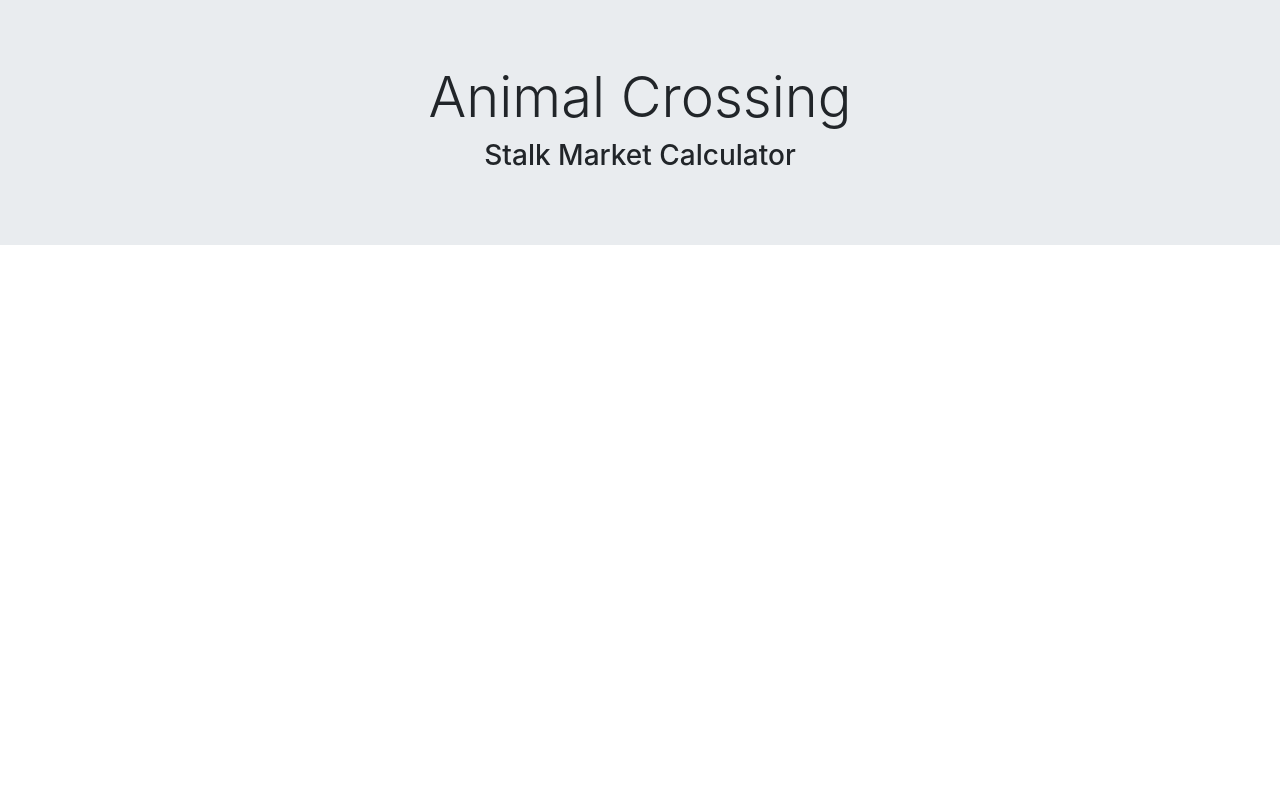
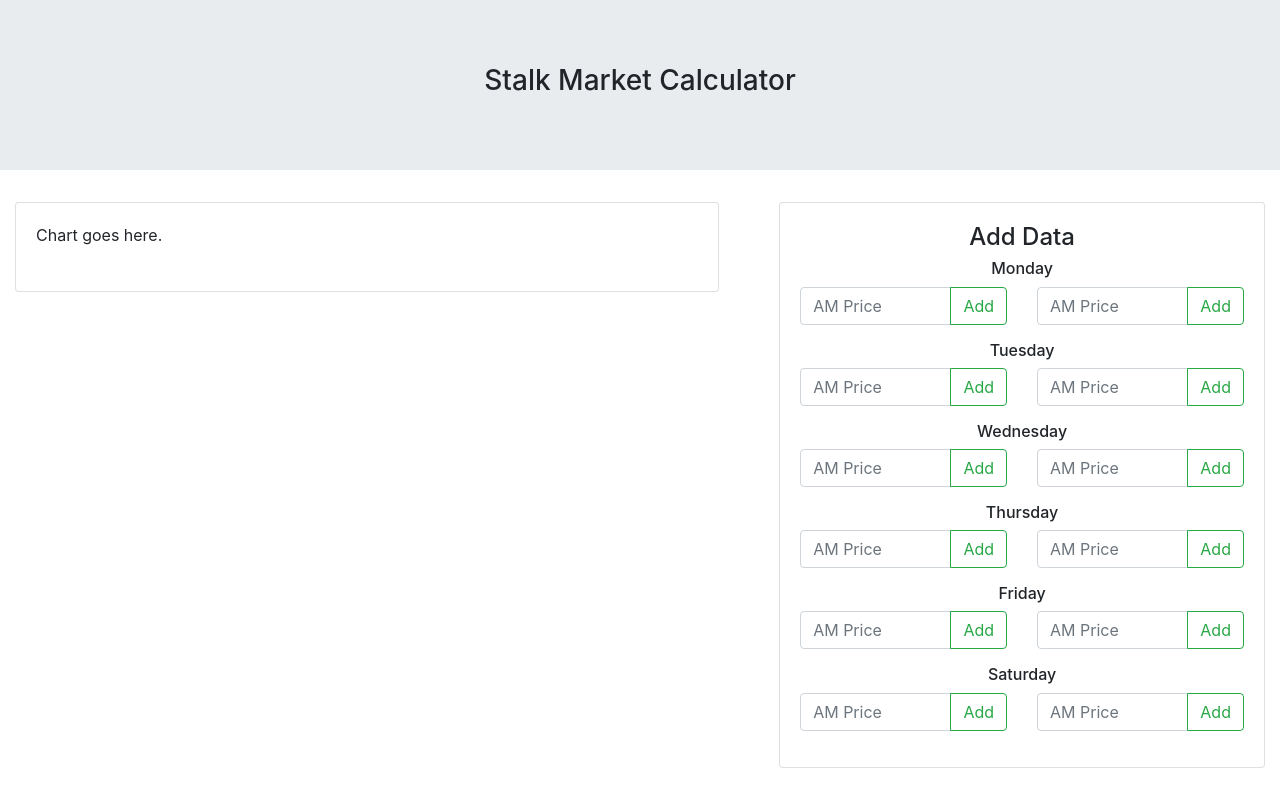
Before and after one commit to ccostoso/ac-stalkmarket, a React (Create React App) app: page / in a window 1280 px wide. Built offline with nearby package versions, Linux system fonts and the light colour scheme.

Commit message:
Basic structure of app complete

```diff
--- a/package.json
+++ b/package.json
@@ -10,7 +10,7 @@
     "react": "^16.13.1",
     "react-cookie": "^4.0.3",
     "react-dom": "^16.13.1",
-    "react-router": "^5.2.0",
+    "react-router-dom": "^5.2.0",
     "react-scripts": "3.4.1"
   },
   "scripts": {
--- a/src/App.js
+++ b/src/App.js
@@ -1,30 +1,42 @@
-import React, { useState } from 'react';
+import React, { useState, useEffect } from 'react';
+import {
+  BrowserRouter as Router,
+  Switch,
+  Route,
+  Link
+} from "react-router-dom";
 import { useCookies } from 'react-cookie';
+import Home from "./pages/Home";
 import './App.css';
 
 function App() {
   const [cookies, setCookie, removeCookie] = useCookies(['acstalkmarket']);
-  const [chartInfo, setChartInfo] = useState([]);
+  const [chartInfo, setChartInfo] = useState();
+
+  // useEffect(() => {
+  //   function handleClick(name, value) {
+  //     setChartInfo({...chartInfo, [timeSelected]: value});
+  //   }
+
+
+  // }, [timeSelected]);
 
   return (
-    <div className="App">
-      {/* <div className="container-fluid"> */}
-        <div className="jumbotron jumbotron-fluid">
-          <div className="container">
-            <h1 className="display-4">Animal Crossing</h1>
-            <h3>Stalk Market Calculator</h3>
-          </div>
+    <Router>
+      <header className="jumbotron jumbotron-fluid">
+        <div className="container text-center">
+          <h3>Stalk Market Calculator</h3>
         </div>
-        <div className="row">
-          <div className="col-md">
-
-          </div>
-          <div className="col-md">
-
-          </div>
-        </div>
-      </div>
-    // </div>
+      </header>
+      <Switch>
+        <Route exact path="/">
+          <Home
+            setChartInfo={setChartInfo}
+            chartInfo={chartInfo}
+          />
+        </Route>
+      </Switch>
+    </Router>
   );
 }
 
--- a/src/components/Chart/index.js
+++ b/src/components/Chart/index.js
@@ -0,0 +1,20 @@
+import React from "react";
+
+function Chart(props) {
+    return (
+        <section className="col-md-7">
+            <div className="container">
+                <article className="card border-rounded">
+                    <div className="card-body">
+                        Chart goes here.
+                        <br />
+                        <br />
+                        {JSON.stringify(props.chartInfo)}
+                    </div>
+                </article>
+            </div>
+        </section>
+    )
+}
+
+export default Chart;
--- /dev/null
+++ b/src/components/InputCol/index.js
@@ -0,0 +1,28 @@
+import React, { useState } from "react";
+
+function InputCol(props) {
+    const [price, setPrice] = useState({});
+
+    return (
+        <div className="input-group mb-3 col-6">
+                        <input
+                            type="text"
+                            className="form-control"
+                            placeholder="AM Price"
+                            onChange={e => setPrice(e.target.value)}
+                        />
+                        <div className="input-group-append">
+                            <button
+                                className="btn btn-outline-success"
+                                type="button"
+                                name={`${props.day.toLowerCase()}${props.time}`}
+                                onClick={e => props.setChartInfo({...props.chartInfo, [e.target.name]: price})}
+                                >
+                                    Add
+                                </button>
+                        </div>
+                    </div>
+    )
+}
+
+export default InputCol;
--- a/src/components/InputForm/index.js
+++ b/src/components/InputForm/index.js
@@ -0,0 +1,32 @@
+import React from "react";
+import InputRow from "./../InputRow";
+
+function InputForm(props) {
+    const daysArr = ["Monday", "Tuesday", "Wednesday", "Thursday", "Friday", "Saturday"];
+
+    return (
+        <section className="col-md-5">
+            <div className="container">
+                <article className="card border-rounded">
+                    <div className="card-body">
+                        <h4 className="text-center">Add Data</h4>
+                        <form>
+                        {daysArr.map(day => {
+                            return (
+                                <InputRow
+                                    day={day}
+                                    key={day}
+                                    setChartInfo={props.setChartInfo}
+                                    chartInfo={props.chartInfo}
+                                />
+                            )
+                        })}
+                        </form>
+                    </div>
+                </article>
+            </div>
+        </section>
+    )
+}
+
+export default InputForm;
--- /dev/null
+++ b/src/components/InputRow/index.js
@@ -0,0 +1,33 @@
+import React, { useState } from "react";
+import InputCol from "./../InputCol";
+
+function InputRow(props) {
+    const [dayInfo, setDayInfo] = useState({});
+
+    return (
+        <div>
+            <div className="row fluid">
+                <div className="col text-center">
+                    <h6>{props.day}</h6>
+                </div>
+            </div>
+
+            <div className="row">
+                <InputCol
+                    day={props.day}
+                    time={"Am"}
+                    setChartInfo={props.setChartInfo}
+                    chartInfo={props.chartInfo}
+                />
+                <InputCol
+                    day={props.day}
+                    time={"Pm"}
+                    setChartInfo={props.setChartInfo}
+                    chartInfo={props.chartInfo}
+                />
+            </div>
+        </div>
+    )
+}
+
+export default InputRow;
--- a/src/pages/Home/index.js
+++ b/src/pages/Home/index.js
@@ -0,0 +1,20 @@
+import React from "react";
+import Chart from "./../../components/Chart";
+import InputForm from "./../../components/InputForm";
+import "./style.css";
+
+function Home(props) {
+    return (
+        <main className="row">
+            <Chart
+                chartInfo={props.chartInfo}
+            />
+            <InputForm
+                setChartInfo={props.setChartInfo}
+                chartInfo={props.chartInfo}
+            />
+        </main>
+    )
+}
+
+export default Home;
```
Also changed, not shown: src/components/InputCol/style.css (added), src/components/InputRow/style.css (added), 1 other file (tests, documents, lock files or other folders).
